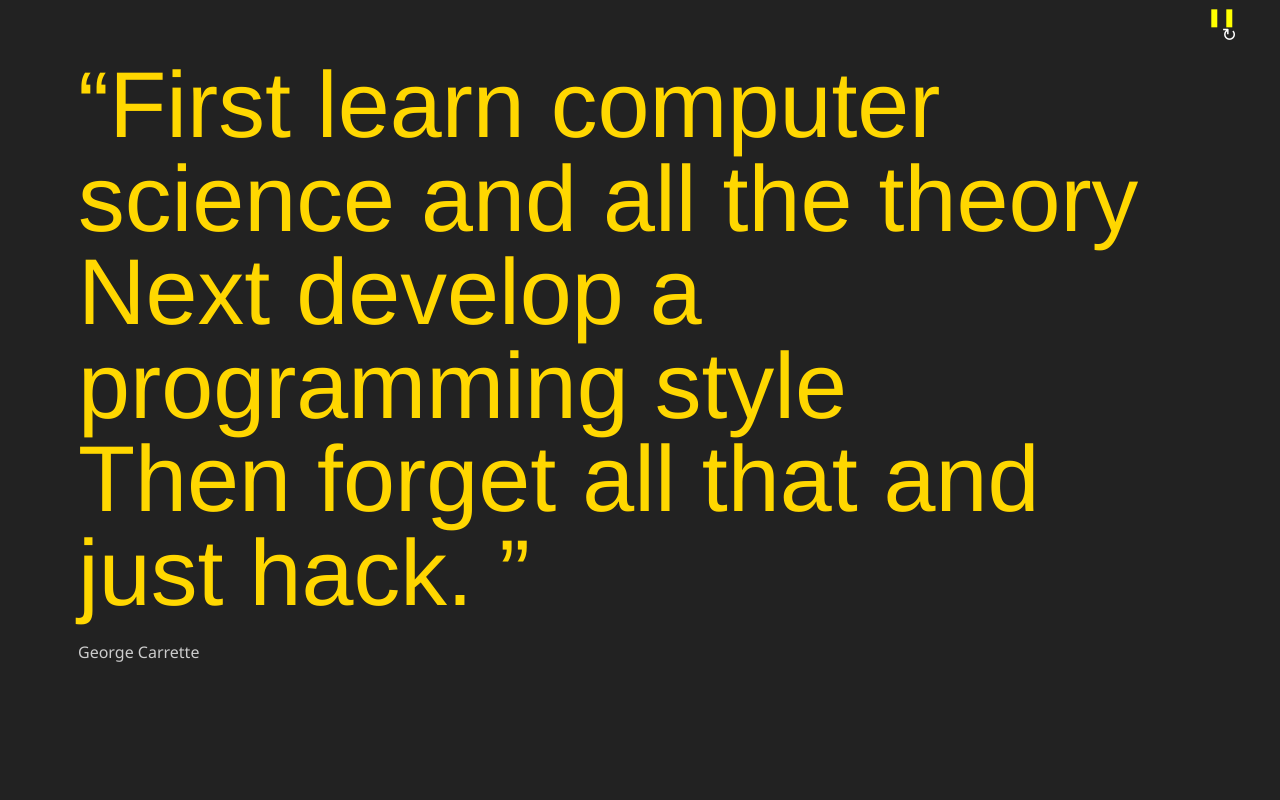
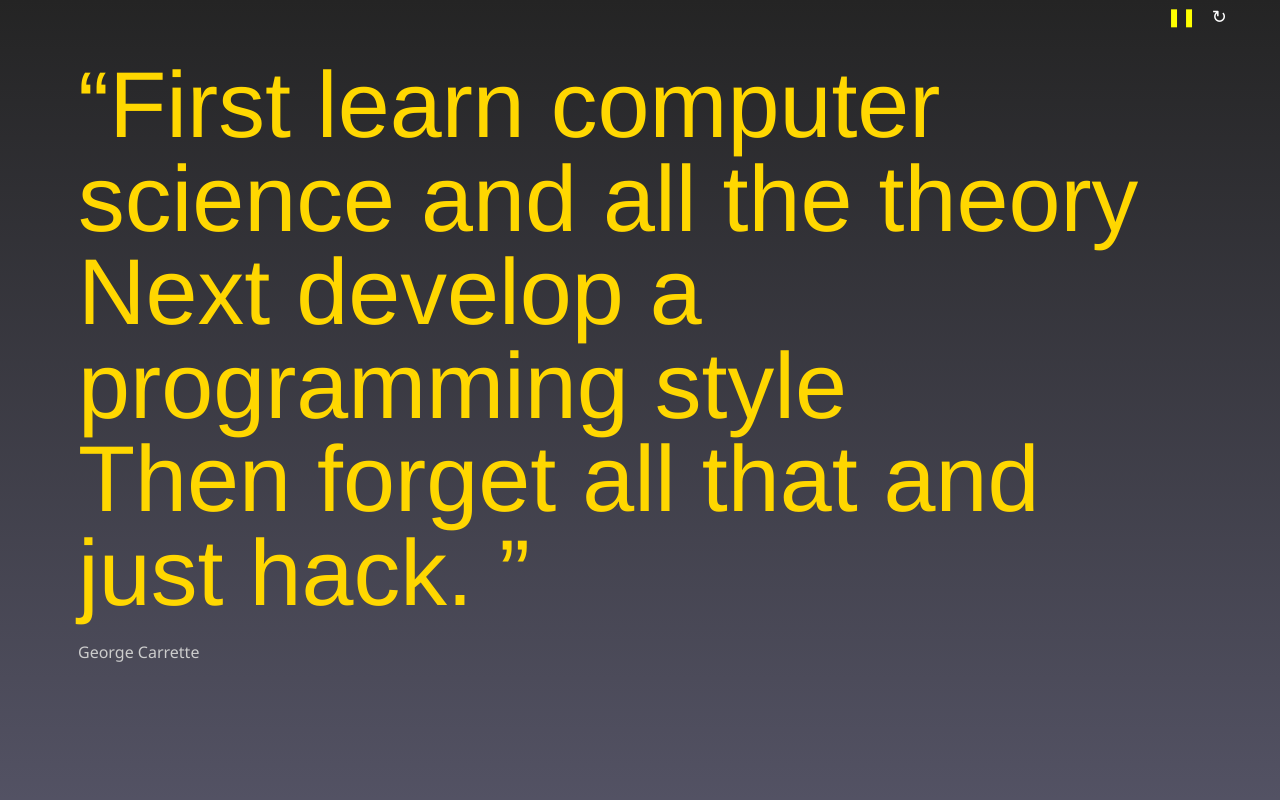
Before and after one commit to niklasHagner/quotes-carousel, a plain HTML site: page index.html in a window 1280 px wide. Both pictures are taken after a click on the element "❚❚". Shown: the top 800 px of the page. Drawn offline with nearby package versions, Linux system fonts and the light colour scheme.

Commit message:
Keynote-style background

```diff
--- a/quotes.css
+++ b/quotes.css
@@ -1,13 +1,20 @@
 body {
-  background: #222;
     color: white;
     font-family: Helvetica, Georgia;
     font-size: 18px;
     line-height: 1;
     overflow: hidden;
+    background-image: -ms-linear-gradient(top, #242424 0%, #545365 100%);
+    background-image: -moz-linear-gradient(top, #242424 0%, #545365 100%);
+    background-image: -o-linear-gradient(top, #242424 0%, #545365 100%);
+    background-image: -webkit-gradient(linear, left top, left bottom, color-stop(0, #242424), color-stop(100, #545365));
+    background-image: -webkit-linear-gradient(top, #242424 0%, #545365 100%);
+    background-image: linear-gradient(to bottom, #242424 0%, #545365 100%);
+    background-size: cover;
+    height: 100vh;
 }
 main {
-  margin: 0px 30px;
+    margin: 0 30px;
 }
 header {
     position: absolute;
@@ -15,14 +22,24 @@ header {
     padding-right: 10px;
     width: 96%;
 }
-.btn-pause { color: white; }
-.btn-pause.active { color: yellow; }
+.btn {
+    color: white;
+    display: inline-block;
+    margin-right: 10px;
+}
+.btn.active {
+    color: yellow;
+}
+.btn:hover {
+    color: #eee;
+}
 
 .cust-quotes {
     width: 100%;
     height: auto;
     display: block;
     position: relative;
+    margin: 0 auto;
 }
 
 .cust-quotes blockquote {
@@ -41,13 +58,12 @@ header {
 .no-csstransitions .cust-quotes blockquote {
     position: relative;
 }
-
 .cust-quotes blockquote:first-child {
     opacity: 0;
     /*transform: translateY(-10px) scale(1.1);*/
 }
-
-.cust-quotes blockquote:first-child { /*only the 2nd child is visible*/
+.cust-quotes blockquote:first-child {
+    /*only the 2nd child is visible*/
     opacity: 1;
     z-index: 1;
     transition: opacity 1.6s ease 0s;
@@ -61,13 +77,11 @@ header {
     font-size: 100px;
     line-height: 1;
     /*transition: all 2s;*/
-  margin: 10px 0 5px 0;
+    margin: 10px 0 5px;
 }
-
 .cust-quotes blockquote p:before {
     content: '\201C';
 }
-
 .cust-quotes blockquote p:after {
     content: '\201D';
 }
@@ -77,7 +91,7 @@ header {
     font-size: 16px;
     color: #ccc;
     font-style: normal;
-  font-family: 'Segoe UI', Tahoma, Geneva, Verdana, sans-serif
+    font-family: 'Segoe UI', Tahoma, Geneva, Verdana, sans-serif;
 }
 
 .cust-quotes blockquote cite a {
@@ -87,6 +101,3 @@ header {
 .container {
     margin: 0 auto;
 }
-#testimonials {
-  margin: 0 auto;
-}
```
Lines whose indentation alone changed are shown as unchanged.
